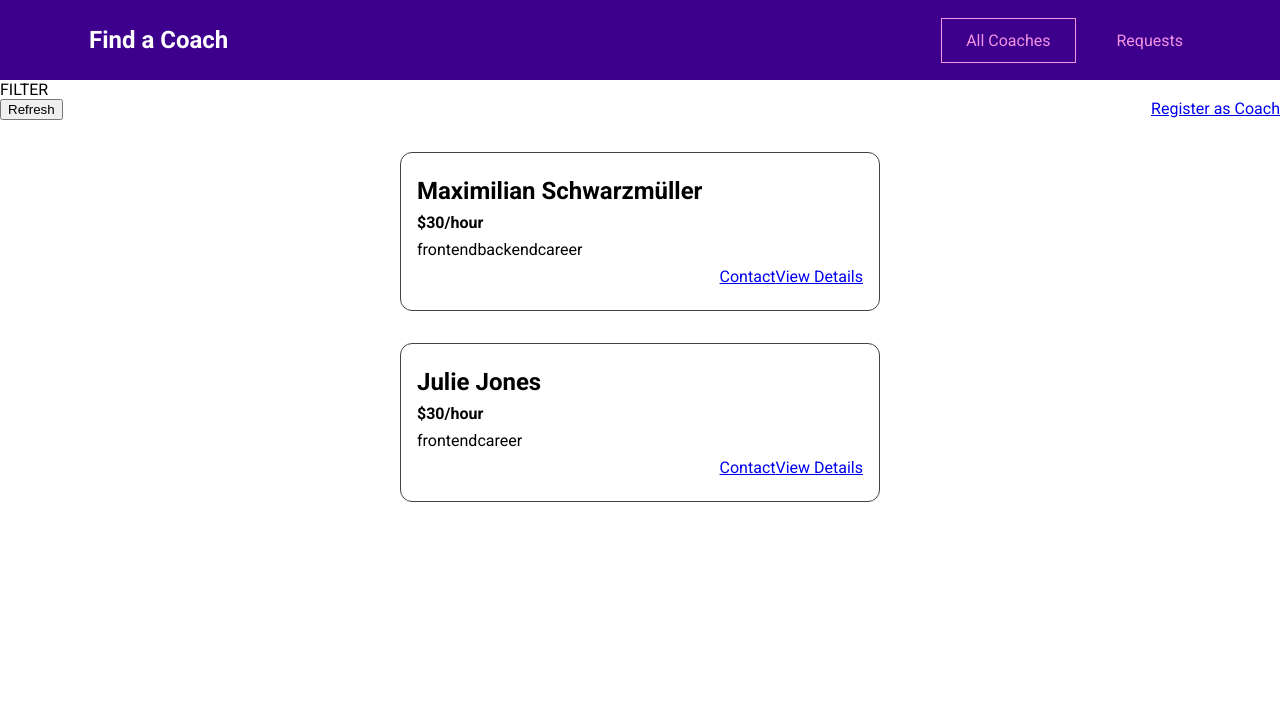
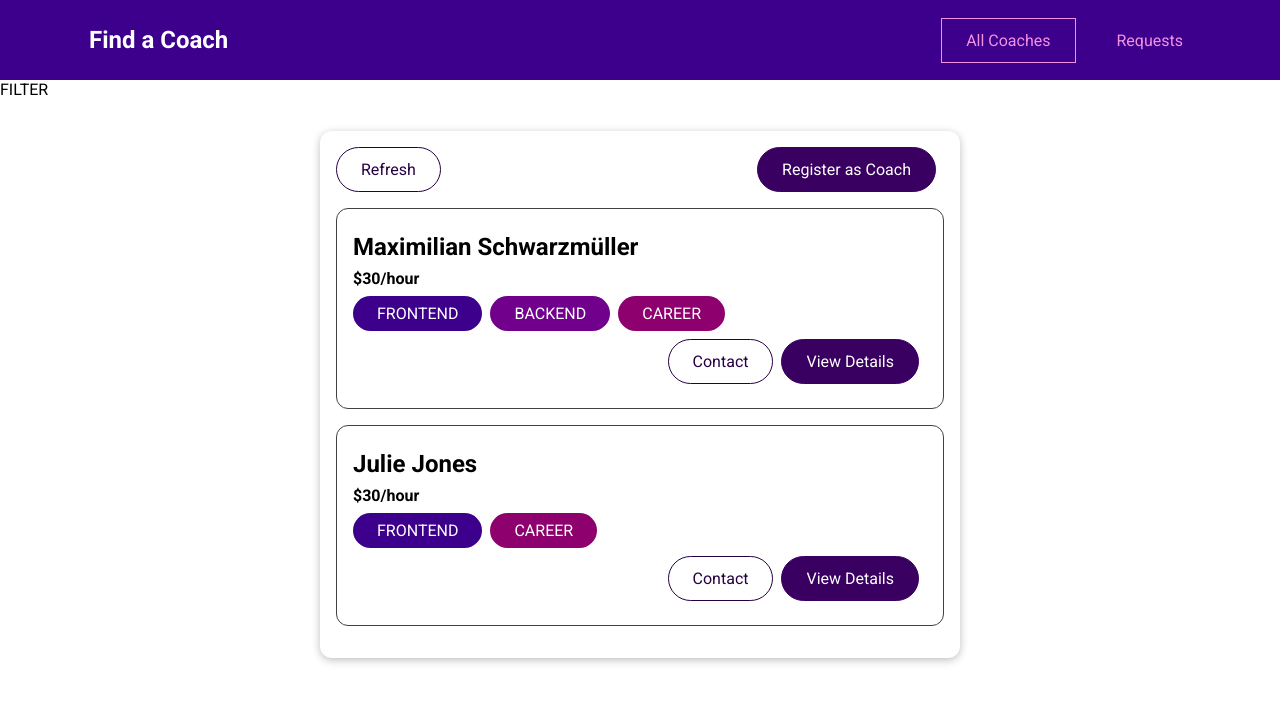
Before and after one commit to AbdallahRagab7/coach-app, a Vue app: page /coaches in a window 1280 px wide. Shown: the top 702 px of the page. Built offline with nearby package versions, Linux system fonts and the light colour scheme.

Commit message:
add Base Components

```diff
--- a/src/components/coaches/CoachItem.vue
+++ b/src/components/coaches/CoachItem.vue
@@ -3,11 +3,12 @@
     <h3>{{ fullName }}</h3>
     <h4>${{ rate }}/hour</h4>
     <div>
-      <span v-for="area in areas" :key="area">{{ area }}</span>
+      <!-- <span v-for="area in areas" :key="area">{{ area }}</span> -->
+      <base-badge v-for="area in areas" :key="area" :title="area" :type="area"></base-badge>
     </div>
     <div class="actions">
-      <router-link :to="coachContactLink">Contact</router-link>
-      <router-link :to="coachDetailsLink">View Details</router-link>
+      <base-button link mode='outline' :to="coachContactLink">Contact</base-button>
+      <base-button link :to="coachDetailsLink">View Details</base-button>
     </div>
   </li>
 </template>
--- /dev/null
+++ b/src/components/ui/BaseBadge.vue
@@ -0,0 +1,42 @@
+<template>
+  <span class="badge" :class="type">
+    {{ text }}
+  </span>
+</template>
+
+<script>
+export default {
+  props: ['type', 'title'],
+  computed: {
+    text() {
+      return this.title.toUpperCase();
+    }
+  }
+}
+</script>
+
+<style scoped>
+.badge {
+  background-color: #ccc;
+  color: #252525;
+  border-radius: 30px;
+  padding: 0.5rem 1.5rem;
+  display: inline-block;
+  margin-right: 0.5rem;
+}
+
+.frontend {
+  background-color: #3d008d;
+  color: white;
+}
+
+.backend {
+  background-color: #71008d;
+  color: white;
+}
+
+.career {
+  background-color: #8d006e;
+  color: white;
+}
+</style>
--- /dev/null
+++ b/src/components/ui/BaseButton.vue
@@ -0,0 +1,73 @@
+<template>
+  <button v-if="!link" :class="mode">
+    <slot></slot>
+  </button>
+  <router-link v-else :to="to" :class="mode">
+    <slot></slot>
+  </router-link>
+</template>
+
+<script>
+export default {
+  props: {
+    mode: {
+      type: String,
+      required: false,
+      default: null
+    },
+    link: {
+      type: Boolean,
+      required: false,
+      default: false
+    },
+    to: {
+      type: String,
+      required: false,
+      default: '/'
+    }
+  }
+}
+</script>
+
+<style scoped>
+button,
+a {
+  text-decoration: none;
+  padding: 0.75rem 1.5rem;
+  font: inherit;
+  background-color: #3a0061;
+  border: 1px solid #3a0061;
+  color: white;
+  cursor: pointer;
+  border-radius: 30px;
+  margin-right: 0.5rem;
+  display: inline-block;
+}
+
+a:hover,
+a:active,
+button:hover,
+button:active {
+  background-color: #270041;
+  border-color: #270041;
+}
+
+.flat {
+  background-color: transparent;
+  color: #3a0061;
+  border: none;
+}
+
+.outline {
+  background-color: transparent;
+  border-color: #270041;
+  color: #270041;
+}
+
+.flat:hover,
+.flat:active,
+.outline:hover,
+.outline:active {
+  background-color: #edd2ff;
+}
+</style>
--- /dev/null
+++ b/src/components/ui/BaseCard.vue
@@ -0,0 +1,15 @@
+<template>
+  <div class="card">
+    <slot></slot>
+  </div>
+</template>
+
+<style scoped>
+.card {
+  border-radius: 12px;
+  box-shadow: 0 2px 8px rgba(0, 0, 0, 0.26);
+  padding: 1rem;
+  margin: 2rem auto;
+  max-width: 40rem;
+}
+</style>
--- a/src/pages/coaches/CoachesList.vue
+++ b/src/pages/coaches/CoachesList.vue
@@ -2,9 +2,12 @@
   <div>
     <section>FILTER</section>
     <section>
+      <base-card>
         <div class="controls">
-      <button>Refresh</button>
-      <router-link to="/register">Register as Coach</router-link>
+          <base-button mode="outline">Refresh</base-button>
+
+          <!-- link >>>> link =true -->
+          <base-button link to="/register">Register as Coach</base-button>
         </div>
         <!-- coach data can't be access by vuex because its local (using for loop)
     so u should use props to pass it from coachList to CoachItem -->
@@ -20,40 +23,35 @@
           ></coach-item>
         </ul>
         <h3 v-else>No coaches found.</h3>
+      </base-card>
     </section>
   </div>
 </template>
 
 <script>
-import CoachItem from '../../components/coaches/CoachItem.vue';
+import CoachItem from "../../components/coaches/CoachItem.vue";
+
 export default {
   components: {
     CoachItem,
   },
   computed: {
-
     filteredCoaches() {
-      return this.$store.getters['coaches/coaches'];
+      return this.$store.getters["coaches/coaches"];
     },
     hasCoaches() {
-      return this.$store.getters['coaches/hasCoaches'];// access through named space(coaches)
-    }
-  }
-}
+      // access through named space(coaches)
+      return this.$store.getters["coaches/hasCoaches"];
+    },
+  },
+};
 </script>
 
 <style scoped>
-
 ul {
-
-  display: flex;
-  flex-direction: column;
-  /* justify-content: center; */
-  /* justify-items: center; */
   list-style: none;
-  margin: 1rem auto ;
+  margin: 0;
   padding: 0;
-  width: 30rem;
 }
 
 .controls {
```
Also changed, not shown: src/main.js (+7 -0 lines). Lines whose indentation alone changed are shown as unchanged.
